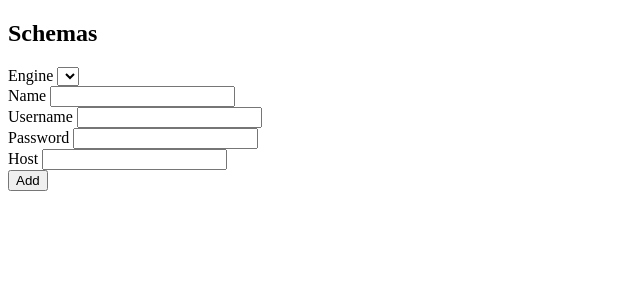
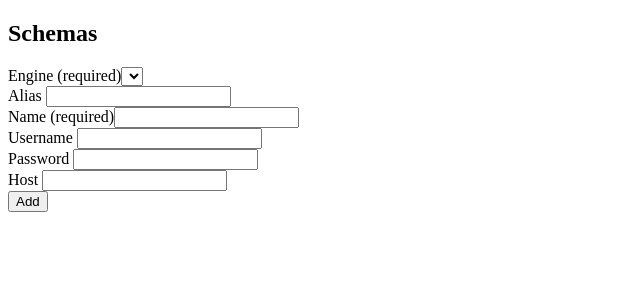
Before and after one commit to kevlened/schemas, a Flask app: page / in a window 1280 px wide. Shown: the top 300 px of the page, without its empty margins (0-640 px from the left). Run offline with Flask 2, Linux system fonts and the light colour scheme; tables that the repository leaves empty hold one stand-in row (values such as "Sample post"); lists and menus that the app fills with data are empty; some libraries are stand-ins or nearby versions.

Commit message:
Use id instead of name for identifiers

```diff
--- a/app.py
+++ b/app.py
@@ -27,24 +27,38 @@ def schemas():
     session = DBSession()
     db = session.query(Database).all()
 
-    dbs = [{'name': d.name} for d in db]
+    dbs = [{'name': d.name,
+            'id': d.id,
+            'alias':d.alias,
+            'host':d.host,
+            'engine':d.engine} for d in db]
 
     return json.dumps(dbs)
 
 @app.route("/add_schema", methods=['POST'])
 def add_schema():
-
     engine = create_engine('sqlite:///databases.db')
     DBSession = sessionmaker(bind=engine)
 
     session = DBSession()
 
     db = json.loads(request.data)
-    new_db = Database(name=db['name'], engine=db['engine'], username=db['username'], password=db['password'], host=db['host'])
+    if db['alias'] == '':
+        db['alias'] = db['name']
+
+    new_db = Database(name=db['name'], alias=db['alias'], engine=db['engine'], username=db['username'], password=db['password'], host=db['host'])
     session.add(new_db)
     session.commit()
 
-    return json.dumps(request.data)
+
+    data = {'status': 'success',
+            'result':  {'name': new_db.name,
+                        'id': new_db.id,
+                        'alias': new_db.alias,
+                        'host': new_db.host,
+                        'engine': new_db.engine}
+            }
+    return json.dumps(data)
 
 @app.route("/schemas/<db>")
 def schema(db):
@@ -61,14 +75,10 @@ def get_dot_schema(db):
     Base.metadata.bind = engine
     DBSession = sessionmaker(bind=engine)
     session = DBSession()
-    db = session.query(Database).filter(Database.name == db).all()
+    db = session.query(Database).filter(Database.id == db).first()
 
-    if len(db) == 1:
-        db = db[0]
-    elif len(db) == 0:
+    if db is None:
         raise Exception("There are no databases identified by " + db)
-    else:
-        raise Exception("There are multiple databases identified by " + db)
 
     # Get the dot file
     url = str(URL(db.engine, database = db.name))
@@ -80,17 +90,10 @@ def get_dot_schema(db):
     tables = set(meta.tables.keys())
 
     desc = describe(map(lambda x: operator.getitem(meta.tables, x), tables))
-    #graph_file = getattr(render, 'dot')(desc)
-    #what = json.loads(graph_file)
-    #graph_file = json.dump(what)
-    #return graph_file
     graph_file = to_dot(desc)
-#    with open('new.dot', 'w') as file:
-#        file.write(graph_file)
     with open('new.dot', 'w') as file:
         file.write(graph_file)
     return graph_file
-    #return render_template('viewer.html')
 
 def to_dot(desc):
 
--- a/models.py
+++ b/models.py
@@ -9,6 +9,7 @@ class Database(Base):
 
     id = Column(Integer, primary_key=True)
     name = Column(String(250), nullable=False)
+    alias = Column(String(250), nullable=True)
     host = Column(String(250), nullable=True)
     engine = Column(String(250), nullable=False)
     username = Column(String(250), nullable=True)
--- a/static/controllers.js
+++ b/static/controllers.js
@@ -10,12 +10,12 @@ schemaApp.controller('SchemaListCtrl', function ($scope, $http) {
 	});
 
 	$scope.addDatabase = function() {
-		$http.post('add_schema', $scope.new).success(function(success) {
-			if(success === true){
-				$scope.dbs.push({'name':$scope.new.name});
+		$http.post('add_schema', $scope.new).success(function(data) {
+			if(data.status === 'success'){
+				$scope.dbs.push(data.result);
 			}
 			else{
-				alert('Could not add the database');
+				alert(data.result);
 			}
 			//$scope.$apply();
 			//return true;
@@ -26,6 +26,7 @@ schemaApp.controller('SchemaListCtrl', function ($scope, $http) {
 
 	$scope.new = {};
 	$scope.new.engine = '';
+	$scope.new.alias = '';
 	$scope.new.name = '';
 	$scope.new.username = '';
 	$scope.new.password = '';
--- a/templates/index.html
+++ b/templates/index.html
@@ -11,11 +11,12 @@
 <h2><b>Schemas</b></h2>
 <ul>
 <li ng-repeat="db in dbs">
-      <a href="/schemas/{[db.name]}">{[ db.name ]}</a>
+      <a href="/schemas/{[db.id]}">{[ db.alias ]}</a>
     </li>
 </ul>
-Engine <select type="text" id="dbengine" ng-model='new.engine' ng-options="e for e in engines"></select> <br />
-Name <input type="text" id="dbname" ng-model='new.name'></input><br />
+Engine (required)<select type="text" id="dbengine" ng-model='new.engine' ng-options="e for e in engines"></select> <br />
+Alias <input type="text" id="dbalias" ng-model='new.alias'></input><br />
+Name (required)<input type="text" id="dbname" ng-model='new.name'></input><br />
 Username <input type="text" id="dbusername" ng-model='new.username'></input><br />
 Password <input type="text" id="dbpassword" ng-model='new.password'></input><br />
 Host <input type="text" id="dbhost" ng-model='new.host'></input><br />
```
